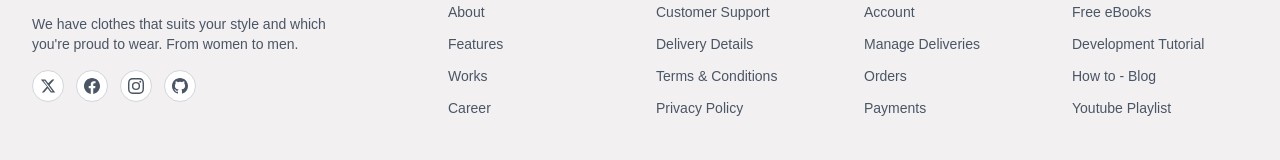
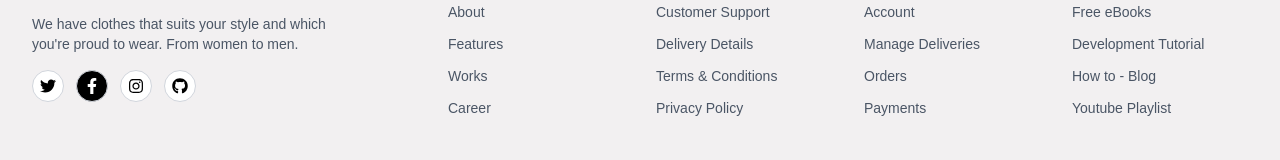
Before and after one commit to pagiannis/EcommerceWebsite, a React (Vite) app in the folder client/: page / in a window 1280 px wide. Shown: the part 3493-3653 px from the top of the page. Built offline with nearby package versions, Linux system fonts and the light colour scheme; a web font is replaced by a local one.

Commit message:
Improve styles on footer

```diff
--- a/client/src/components/layout/Footer.tsx
+++ b/client/src/components/layout/Footer.tsx
@@ -1,3 +1,5 @@
+import { FaFacebookF, FaInstagram } from "react-icons/fa";
+import { FaGithub, FaTwitter } from "react-icons/fa6";
 import { Link } from "react-router-dom";
 
 const links = {
@@ -39,57 +41,33 @@ export default function Footer() {
               <a
                 href="https://twitter.com"
                 aria-label="Twitter"
-                className="flex h-8 w-8 items-center justify-center rounded-full border border-gray-300 bg-white text-gray-600 hover:text-black"
+                className="flex h-8 w-8 items-center justify-center rounded-full border border-gray-300 bg-white text-black"
               >
-                <svg
-                  className="h-4 w-4"
-                  fill="currentColor"
-                  viewBox="0 0 24 24"
-                >
-                  <path d="M18.244 2.25h3.308l-7.227 8.26 8.502 11.24H16.17l-4.714-6.231-5.401 6.231H2.741l7.73-8.835L1.254 2.25H8.08l4.213 5.567L18.244 2.25zm-1.161 17.52h1.833L7.084 4.126H5.117L17.083 19.77z" />
-                </svg>
+                <FaTwitter className="h-4 w-4" />
               </a>
               {/* Facebook */}
               <a
                 href="https://facebook.com"
                 aria-label="Facebook"
-                className="flex h-8 w-8 items-center justify-center rounded-full border border-gray-300 bg-white text-gray-600 hover:text-black"
+                className="flex h-8 w-8 items-center justify-center rounded-full border border-gray-300 bg-black text-white hover:text-black"
               >
-                <svg
-                  className="h-4 w-4"
-                  fill="currentColor"
-                  viewBox="0 0 24 24"
-                >
-                  <path d="M24 12.073c0-6.627-5.373-12-12-12s-12 5.373-12 12c0 5.99 4.388 10.954 10.125 11.854v-8.385H7.078v-3.47h3.047V9.43c0-3.007 1.792-4.669 4.533-4.669 1.312 0 2.686.235 2.686.235v2.953H15.83c-1.491 0-1.956.925-1.956 1.874v2.25h3.328l-.532 3.47h-2.796v8.385C19.612 23.027 24 18.062 24 12.073z" />
-                </svg>
+                <FaFacebookF className="h-4 w-4" />
               </a>
               {/* Instagram */}
               <a
                 href="https://instagram.com"
                 aria-label="Instagram"
-                className="flex h-8 w-8 items-center justify-center rounded-full border border-gray-300 bg-white text-gray-600 hover:text-black"
+                className="flex h-8 w-8 items-center justify-center rounded-full border border-gray-300 bg-white text-black"
               >
-                <svg
-                  className="h-4 w-4"
-                  fill="currentColor"
-                  viewBox="0 0 24 24"
-                >
-                  <path d="M12 2.163c3.204 0 3.584.012 4.85.07 3.252.148 4.771 1.691 4.919 4.919.058 1.265.069 1.645.069 4.849 0 3.205-.012 3.584-.069 4.849-.149 3.225-1.664 4.771-4.919 4.919-1.266.058-1.644.07-4.85.07-3.204 0-3.584-.012-4.849-.07-3.26-.149-4.771-1.699-4.919-4.92-.058-1.265-.07-1.644-.07-4.849 0-3.204.013-3.583.07-4.849.149-3.227 1.664-4.771 4.919-4.919 1.266-.057 1.645-.069 4.849-.069zM12 0C8.741 0 8.333.014 7.053.072 2.695.272.273 2.69.073 7.052.014 8.333 0 8.741 0 12c0 3.259.014 3.668.072 4.948.2 4.358 2.618 6.78 6.98 6.98C8.333 23.986 8.741 24 12 24c3.259 0 3.668-.014 4.948-.072 4.354-.2 6.782-2.618 6.979-6.98.059-1.28.073-1.689.073-4.948 0-3.259-.014-3.667-.072-4.947-.196-4.354-2.617-6.78-6.979-6.98C15.668.014 15.259 0 12 0zm0 5.838a6.162 6.162 0 1 0 0 12.324 6.162 6.162 0 0 0 0-12.324zM12 16a4 4 0 1 1 0-8 4 4 0 0 1 0 8zm6.406-11.845a1.44 1.44 0 1 0 0 2.881 1.44 1.44 0 0 0 0-2.881z" />
-                </svg>
+                <FaInstagram className="h-4 w-4" />
               </a>
               {/* GitHub */}
               <a
                 href="https://github.com"
                 aria-label="GitHub"
-                className="flex h-8 w-8 items-center justify-center rounded-full border border-gray-300 bg-white text-gray-600 hover:text-black"
+                className="flex h-8 w-8 items-center justify-center rounded-full border border-gray-300 bg-white text-black"
               >
-                <svg
-                  className="h-4 w-4"
-                  fill="currentColor"
-                  viewBox="0 0 24 24"
-                >
-                  <path d="M12 0C5.374 0 0 5.373 0 12c0 5.302 3.438 9.8 8.207 11.387.599.111.793-.261.793-.577v-2.234c-3.338.726-4.033-1.416-4.033-1.416-.546-1.387-1.333-1.756-1.333-1.756-1.089-.745.083-.729.083-.729 1.205.084 1.839 1.237 1.839 1.237 1.07 1.834 2.807 1.304 3.492.997.107-.775.418-1.305.762-1.604-2.665-.305-5.467-1.334-5.467-5.931 0-1.311.469-2.381 1.236-3.221-.124-.303-.535-1.524.117-3.176 0 0 1.008-.322 3.301 1.23A11.509 11.509 0 0 1 12 5.803c1.02.005 2.047.138 3.006.404 2.291-1.552 3.297-1.23 3.297-1.23.653 1.653.242 2.874.118 3.176.77.84 1.235 1.911 1.235 3.221 0 4.609-2.807 5.624-5.479 5.921.43.372.823 1.102.823 2.222v3.293c0 .319.192.694.801.576C20.566 21.797 24 17.3 24 12c0-6.627-5.373-12-12-12z" />
-                </svg>
+                <FaGithub className="h-4 w-4" />
               </a>
             </div>
           </div>
```
